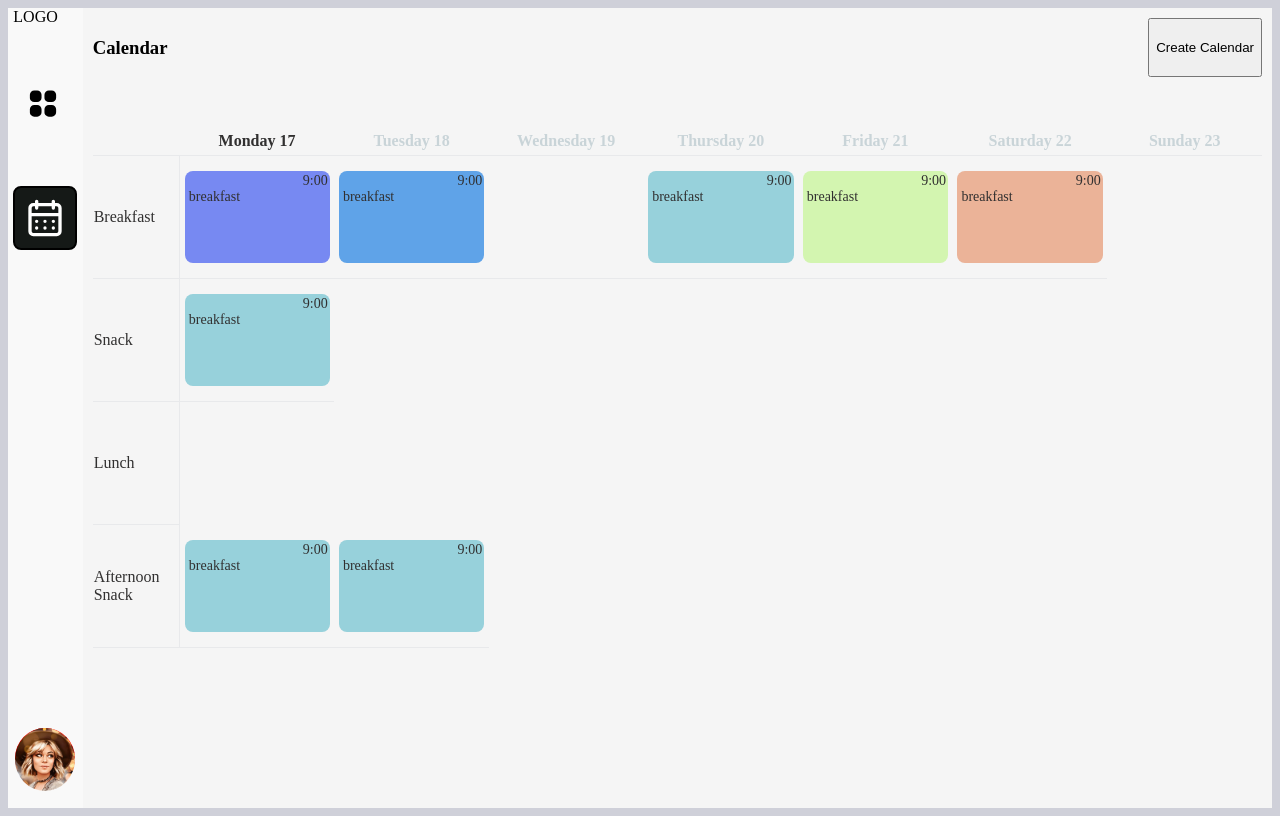
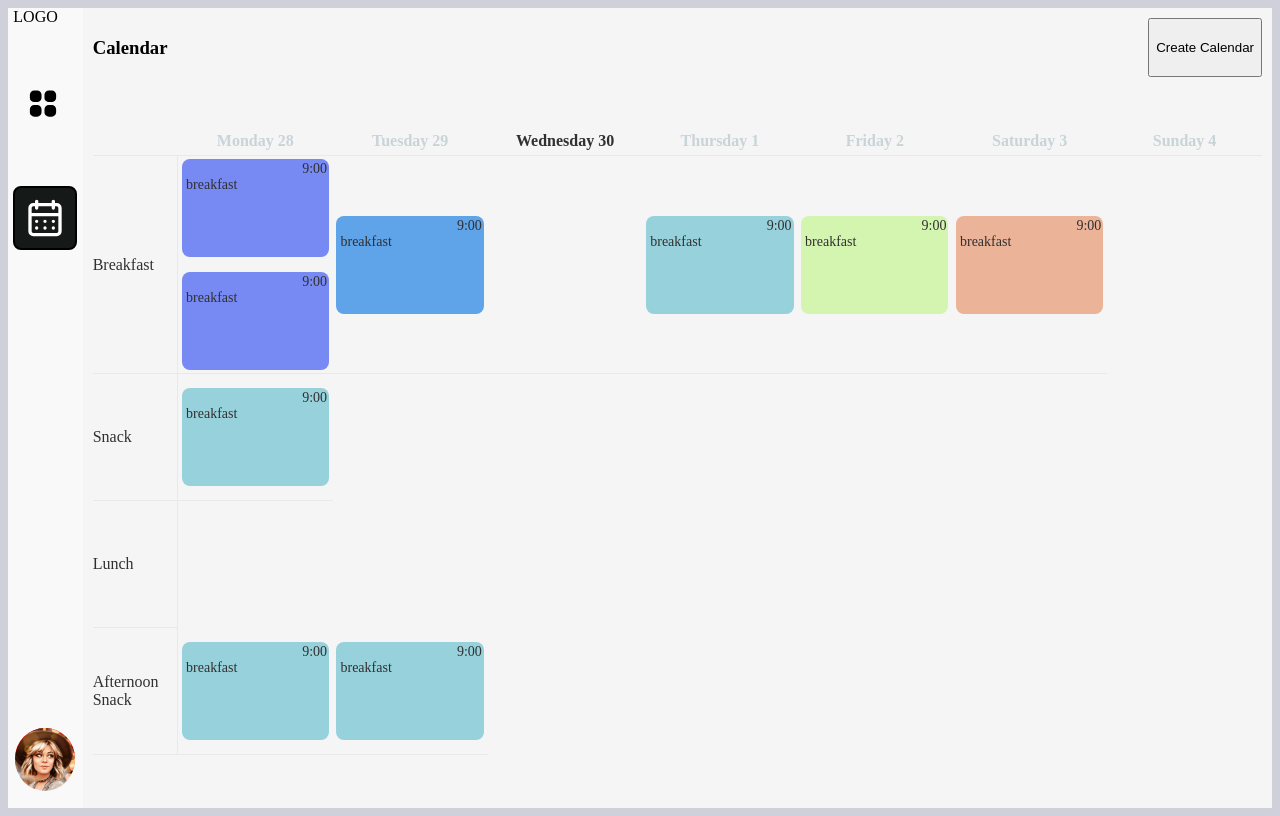
Before and after one commit to daasc/Diet, a Vue app: page /calendar in a window 1280 px wide. Built offline with nearby package versions, Linux system fonts and the light colour scheme.

Commit message:
fix: add danymic day

```diff
--- a/src/components/BoxAlert.vue
+++ b/src/components/BoxAlert.vue
@@ -46,7 +46,7 @@ export default {
 .box {
   position: relative;
   width: 90%;
-  height: 70%;
+  height: 90px;
   background-color: v-bind(color);
   border-radius: 8px;
   margin: 0 auto;
--- a/src/views/CalendarView.vue
+++ b/src/views/CalendarView.vue
@@ -9,20 +9,23 @@
         <thead>
           <tr>
             <th></th>
-            <th class="active">Monday 17</th>
-            <th>Tuesday 18</th>
-            <th>Wednesday 19</th>
-            <th>Thursday 20</th>
-            <th>Friday 21</th>
-            <th>Saturday 22</th>
-            <th>Sunday 23</th>
+            <th
+              v-for="(item, index) in week"
+              :key="index"
+              :class="{ active: item.active }"
+            >
+              {{ item.name }} {{ item.day }}
+            </th>
           </tr>
         </thead>
         <tbody>
           <tr v-for="(diet, key) in calendar" :key="key">
             <td>{{ key }}</td>
-            <td v-for="(item, index) in diet" :key="index">
+            <td v-for="(items, index) in diet" :key="index">
+              <div class="items">
                 <BoxAlert
+                  v-for="(item, i) in items"
+                  :key="i"
                   :color="item.color"
                   :text="item.text"
                   :description="item.description"
@@ -31,6 +34,7 @@
                   :empty="item.empty"
                   :done="item.done"
                 ></BoxAlert>
+              </div>
             </td>
           </tr>
         </tbody>
@@ -49,6 +53,7 @@ export default {
     return {
       calendar: {
         Breakfast: [
+          [
             {
               color: "#7789F2",
               text: "breakfast",
@@ -59,6 +64,17 @@ export default {
               done: false,
             },
             {
+              color: "#7789F2",
+              text: "breakfast",
+              hour: "9:00",
+              description: "in my breakfast i'll eat bread and banana",
+              recipe: "diet recipe",
+              empty: false,
+              done: false,
+            },
+          ],
+          [
+            {
               color: "#5FA3E8",
               text: "breakfast",
               hour: "9:00",
@@ -67,9 +83,13 @@ export default {
               empty: false,
               done: false,
             },
+          ],
+          [
             {
               empty: true,
             },
+          ],
+          [
             {
               color: "#97D1DB",
               text: "breakfast",
@@ -79,6 +99,8 @@ export default {
               empty: false,
               done: false,
             },
+          ],
+          [
             {
               color: "#D3F5B0",
               text: "breakfast",
@@ -88,6 +110,8 @@ export default {
               empty: false,
               done: false,
             },
+          ],
+          [
             {
               color: "#EBB398",
               text: "breakfast",
@@ -98,7 +122,9 @@ export default {
               done: false,
             },
           ],
+        ],
         Snack: [
+          [
             {
               color: "#97D1DB",
               text: "breakfast",
@@ -109,17 +135,10 @@ export default {
               done: false,
             },
           ],
+        ],
         Lunch: [],
         "Afternoon Snack": [
-          {
-            color: "#97D1DB",
-            text: "breakfast",
-            hour: "9:00",
-            description: "in my breakfast i'll eat bread and banana",
-            recipe: "diet recipe",
-            empty: false,
-            done: false,
-          },
+          [
             {
               color: "#97D1DB",
               text: "breakfast",
@@ -130,8 +149,46 @@ export default {
               done: false,
             },
           ],
+          [
+            {
+              color: "#97D1DB",
+              text: "breakfast",
+              hour: "9:00",
+              description: "in my breakfast i'll eat bread and banana",
+              recipe: "diet recipe",
+              empty: false,
+              done: false,
             },
+          ],
+        ],
+      },
+      week: [],
     };
+  },
+  created() {
+    this.dayOfTheWeek();
+  },
+  methods: {
+    dayOfTheWeek() {
+      let curr = new Date();
+      let week = [
+        { name: "Monday" },
+        { name: "Tuesday" },
+        { name: "Wednesday" },
+        { name: "Thursday" },
+        { name: "Friday" },
+        { name: "Saturday" },
+        { name: "Sunday" },
+      ];
+
+      for (let i = 1; i <= 7; i++) {
+        let first = curr.getDate() - curr.getDay() + i;
+        let day = new Date(curr.setDate(first)).getDate();
+        let active = day == new Date().getDate();
+        week[i - 1] = { ...week[i - 1], active, day };
+      }
+      this.week = week;
+    },
   },
 };
 </script>
@@ -163,6 +220,12 @@ table {
     height: 120px;
     color: #313030;
     width: 10%;
+    padding: 3px 0;
+    .items {
+      display: flex;
+      flex-direction: column;
+      gap: 15px;
+    }
     &:first-child {
       border-right: 1px solid #e8e9eb;
       width: 5%;
```
Lines whose indentation alone changed are shown as unchanged.
